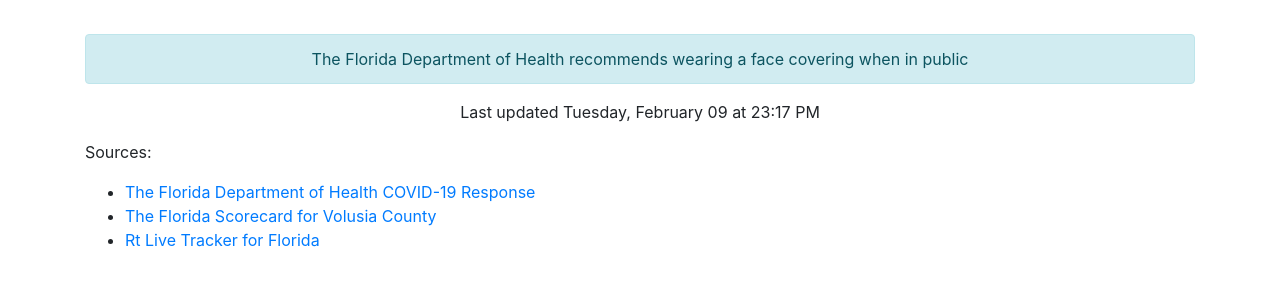
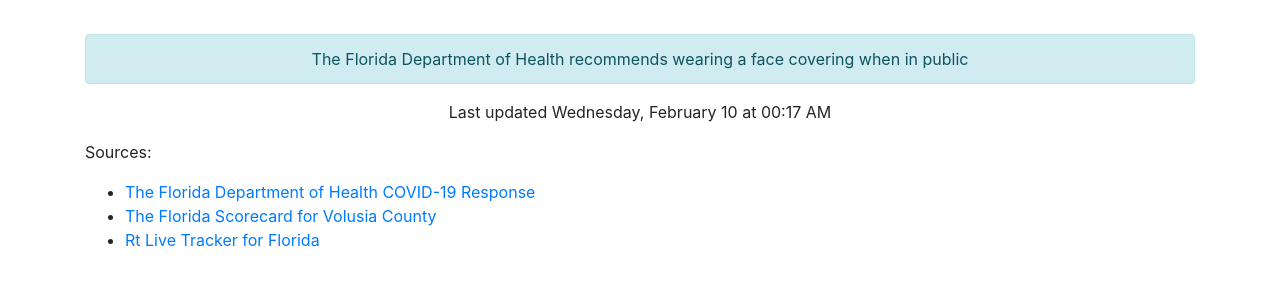
Before and after one commit to thinkjson/timeforchurch, a Jekyll site: the page built from index.md, in a window 1280 px wide. Shown: the part 544-830 px from the top of the page. Built offline with Jekyll 4.4.1, drawn with Linux system fonts in a browser that asks for light colours; our own code applies the rules of GitHub Pages for plain Markdown files.

Commit message:
Updating data

```diff
--- a/_includes/data.html
+++ b/_includes/data.html
@@ -10,4 +10,4 @@
     <div class="outcome text-success">YES</div>
     <div class="alert alert-info" role="alert">The Florida Department of Health recommends wearing a face covering when in public</div>
 
-    <p>Last updated Tuesday, February 09 at 23:17 PM</p>
+    <p>Last updated Wednesday, February 10 at 00:17 AM</p>
```
